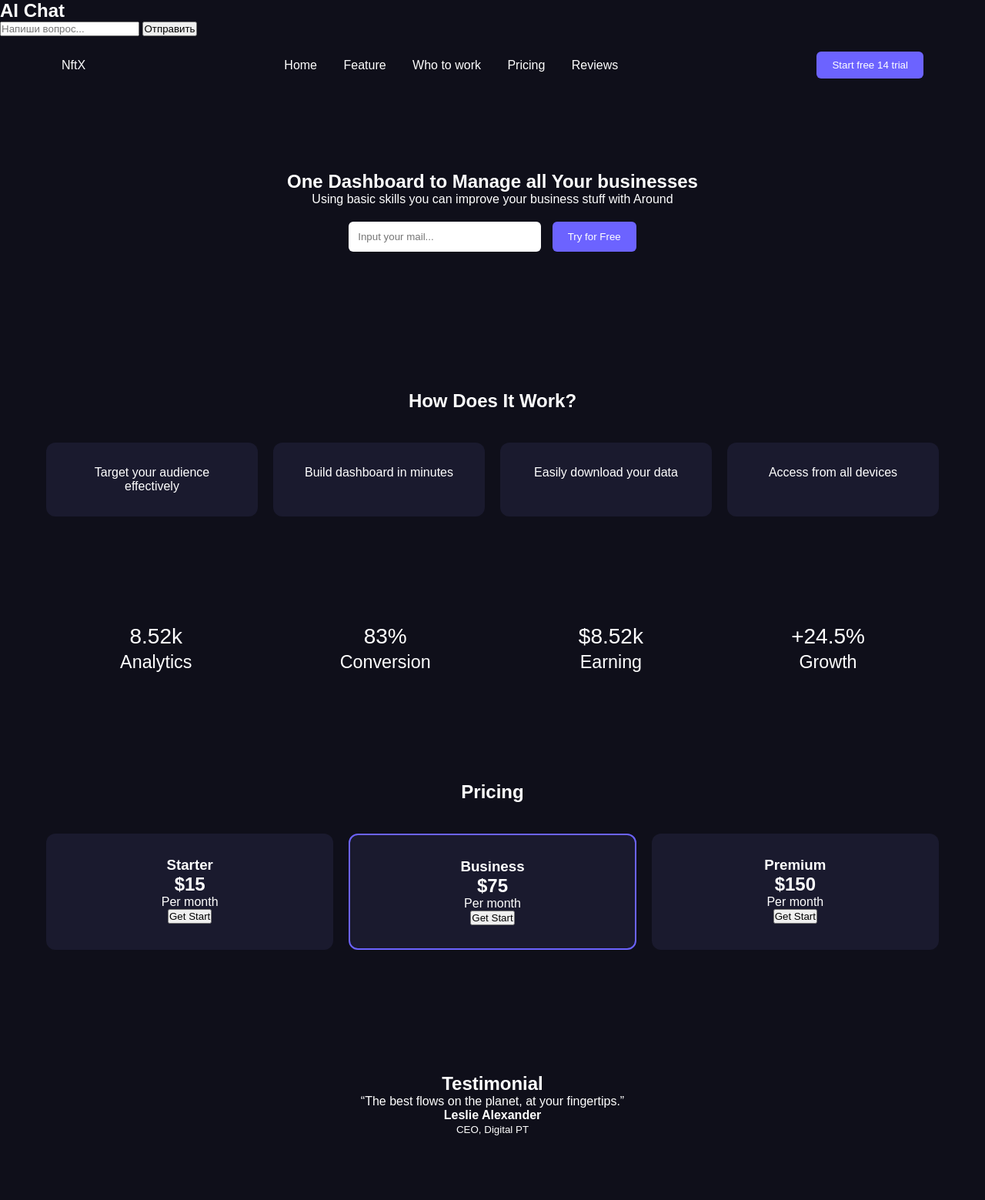
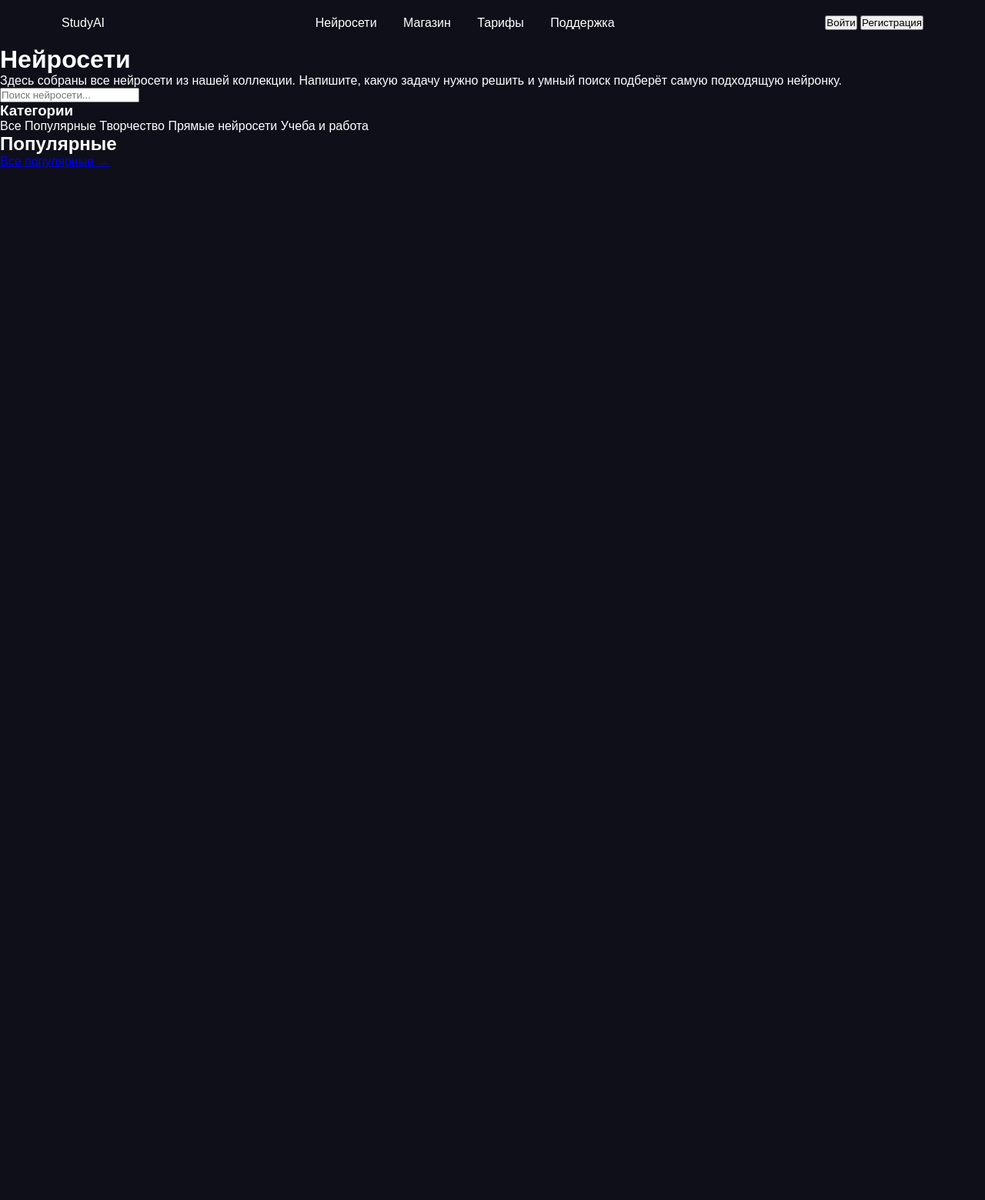
Before and after one commit to makc999-hab/makc999-hab.github.io, a plain HTML site: page index.html in a window 1280 px wide. Shown: the top 1559 px of the page at 77% size. After the commit the page ends 800 px from the top, so only its background shows below. Drawn offline with Linux system fonts and the light colour scheme.

Commit message:
Update index.html

```diff
--- a/index.html
+++ b/index.html
@@ -1,133 +1,97 @@
 <!DOCTYPE html>
-<html lang="en">
+<html lang="ru">
 <head>
     <meta charset="UTF-8">
     <meta name="viewport" content="width=device-width, initial-scale=1.0">
-<title>NftX</title>
-<link rel="stylesheet" href="style.css">
-
-<!-- Здесь добавляем Firebase SDKs -->
+    <title>StudyAI - Нейросети</title>
+    <link rel="preconnect" href="https://fonts.googleapis.com">
+    <link rel="preconnect" href="https://fonts.gstatic.com" crossorigin>
+    <link href="https://fonts.googleapis.com/css2?family=Inter:opsz,wght@14..32,400;14..32,500;14..32,600;14..32,700&display=swap" rel="stylesheet">
+    <!-- Firebase SDKs -->
     <script src="https://www.gstatic.com/firebasejs/9.23.0/firebase-app-compat.js"></script>
     <script src="https://www.gstatic.com/firebasejs/9.23.0/firebase-auth-compat.js"></script>
-<!-- Конец Firebase SDKs -->
-
+    <link rel="stylesheet" href="style.css">
 </head>
 <body>
-    <section class="chat">
-        <h2>AI Chat</h2>
-        <div id="messages"></div>
-        <input id="question" placeholder="Напиши вопрос...">
-        <button id="ask">Отправить</button>
-      </section>
-
+    <!-- Хедер -->
     <header class="header">
-  <div class="logo">NftX</div>
-  <nav>
-    <a href="#">Home</a>
-    <a href="#">Feature</a>
-    <a href="#">Who to work</a>
-    <a href="#">Pricing</a>
-    <a href="#">Reviews</a>
+        <div class="logo">StudyAI</div>
+        <nav class="nav-menu">
+            <a href="#" class="nav-link active">Нейросети</a>
+            <a href="#" class="nav-link">Магазин</a>
+            <a href="#" class="nav-link">Тарифы</a>
+            <a href="#" class="nav-link">Поддержка</a>
         </nav>
-  <button class="btn">Start free 14 trial</button>
+        <div class="user-menu" id="userMenu">
+            <button class="btn-outline" id="loginBtn">Войти</button>
+            <button class="btn-primary" id="registerBtn">Регистрация</button>
+        </div>
     </header>
 
-<section class="hero">
-  <h1>One Dashboard to Manage all Your businesses</h1>
-  <p>Using basic skills you can improve your business stuff with Around</p>
-  <div class="hero-input">
-    <input type="email" placeholder="Input your mail...">
-    <button>Try for Free</button>
+    <main class="container">
+        <!-- Заголовок страницы -->
+        <div class="page-header">
+            <h1>Нейросети</h1>
+            <p class="page-description">
+                Здесь собраны все нейросети из нашей коллекции.
+                Напишите, какую задачу нужно решить и умный поиск подберёт самую подходящую нейронку.
+            </p>
+        </div>
+
+        <!-- Поиск -->
+        <div class="search-section">
+            <input type="text" class="search-input" id="searchInput" placeholder="Поиск нейросети...">
+        </div>
+
+        <!-- Категории -->
+        <!-- Категории -->
+<div class="categories-section">
+    <h3 class="section-title">Категории</h3>
+    <div class="categories-grid" id="categoriesGrid">
+        <span class="category-chip active">Все</span>
+        <span class="category-chip">Популярные</span>
+        <span class="category-chip">Творчество</span>
+        <span class="category-chip">Прямые нейросети</span>
+        <span class="category-chip">Учеба и работа</span>
+    </div>
+</div>
+
+        <!-- Популярные нейросети -->
+        <section class="neural-section">
+            <div class="section-header">
+                <h2>Популярные</h2>
+                <a href="#" class="view-all">Все популярные →</a>
+            </div>
+            <div class="cards-grid" id="cardsGrid">
+                <!-- Карточки будут загружаться через JavaScript -->
             </div>
         </section>
+    </main>
 
-<section class="features">
-  <h2>How Does It Work?</h2>
-  <div class="grid-4">
-    <div class="card">Target your audience effectively</div>
-    <div class="card">Build dashboard in minutes</div>
-    <div class="card">Easily download your data</div>
-    <div class="card">Access from all devices</div>
+    <!-- Модальное окно входа -->
+    <div id="loginModal" class="modal hidden">
+        <div class="modal-content">
+            <button class="modal-close" id="closeModal">✕</button>
+            <h2 id="modalTitle">Добро пожаловать!</h2>
+            <p class="modal-subtitle" id="modalSubtitle">Войдите в StudyAI чтобы продолжить</p>
+
+            <input type="email" class="modal-input" id="email" placeholder="Email">
+            <input type="password" class="modal-input" id="password" placeholder="Пароль">
+            <button class="modal-btn" id="modalActionBtn">Войти</button>
+
+            <div class="social-buttons">
+                <button class="social-btn" data-social="telegram">📱 Telegram</button>
+                <button class="social-btn" data-social="vk">🔵 VK ID</button>
+                <button class="social-btn" data-social="yandex">⭐ Яндекс</button>
+                <button class="social-btn" data-social="google">📧 Google</button>
             </div>
-</section>
 
-<section class="stats">
-  <div class="stat">8.52k<br><small>Analytics</small></div>
-  <div class="stat">83%<br><small>Conversion</small></div>
-  <div class="stat">$8.52k<br><small>Earning</small></div>
-  <div class="stat">+24.5%<br><small>Growth</small></div>
-</section>
-
-<section class="pricing">
-  <h2>Pricing</h2>
-  <div class="grid-3">
-    <div class="price-card">
-      <h3>Starter</h3>
-      <h1>$15</h1>
-      <p>Per month</p>
-      <button>Get Start</button>
-    </div>
-    <div class="price-card active">
-      <h3>Business</h3>
-      <h1>$75</h1>
-      <p>Per month</p>
-      <button>Get Start</button>
-    </div>
-    <div class="price-card">
-      <h3>Premium</h3>
-      <h1>$150</h1>
-      <p>Per month</p>
-      <button>Get Start</button>
+            <p class="policy-text">
+                Продолжая, вы принимаете условия использования и политику конфиденциальности
+            </p>
         </div>
     </div>
-</section>
 
-<section class="testimonial">
-  <h2>Testimonial</h2>
-  <p class="quote">“The best flows on the planet, at your fingertips.”</p>
-  <strong>Leslie Alexander</strong><br>
-  <small>CEO, Digital PT</small>
-</section>
-
-<footer class="footer">
-  <div>
-    <h3>NftX</h3>
-    <p>All rights reserved © 2022</p>
-  </div>
-  <div>
-    <h4>Explore</h4>
-    <p>Feature</p>
-    <p>Who to work</p>
-    <p>Pricing</p>
-    <p>Reviews</p>
-  </div>
-  <div>
-    <h4>Legal</h4>
-    <p>Privacy policy</p>
-    <p>Terms of service</p>
-  </div>
-</footer>
-<div id="loginModal" class="modal hidden">
-    <div class="modal-box">
-      <h2>Войдите, чтобы продолжить</h2>
-
-      <button class="auth yandex">Войти с Яндекс</button>
-      <button class="auth telegram">Войти через Telegram</button>
-      <button class="auth vk">Войти с VK</button>
-
-      <div class="or">или</div>
-
-      <input id="email" type="email" placeholder="Email">
-      <input id="password" type="password" placeholder="Пароль">
-      <button class="auth email">Войти</button>
-
-      <p class="policy">
-        Продолжая, вы принимаете условия
-      </p>
-
-      <span id="closeModal">✕</span>
-    </div>
-  </div>
     <script src="script.js"></script>
 </body>
 </html>
```
Lines whose indentation alone changed are shown as unchanged.
